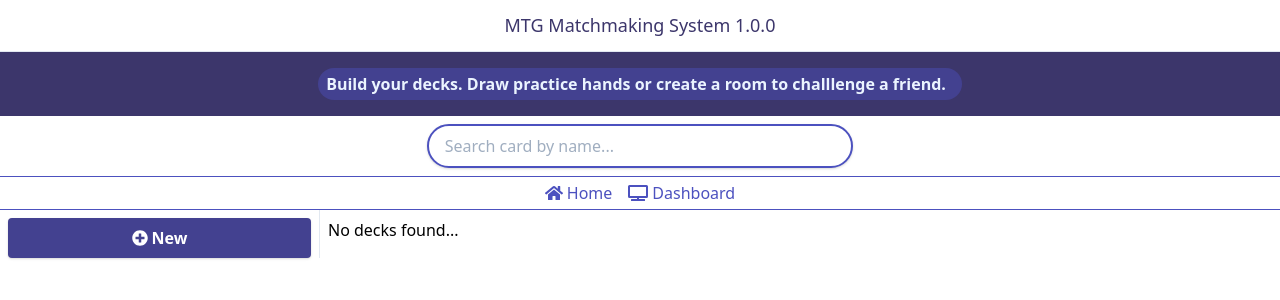
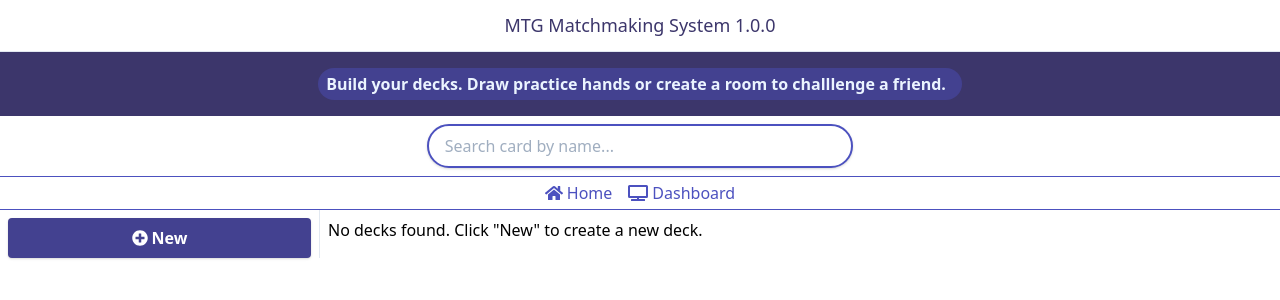
Before and after one commit to whtirado/react-mtg-app, a React (Create React App) app: page /deck-list-manager in a window 1280 px wide. Shown: the top 300 px of the page. Built offline with nearby package versions, Linux system fonts and the light colour scheme.

Commit message:
Added instructions to Add Deck.

```diff
--- a/src/Components/DeckListManager/Decks.js
+++ b/src/Components/DeckListManager/Decks.js
@@ -21,7 +21,7 @@
       </div>
     );
   } else {
-    content = <span>No decks found...</span>;
+    content = <span>No decks found. Click "New" to create a new deck.</span>;
   }
 
   return content;
```
